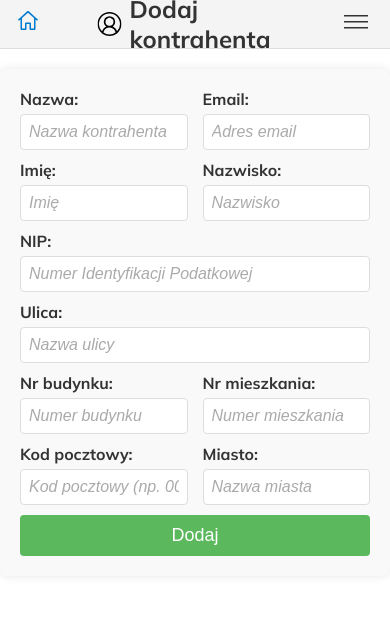
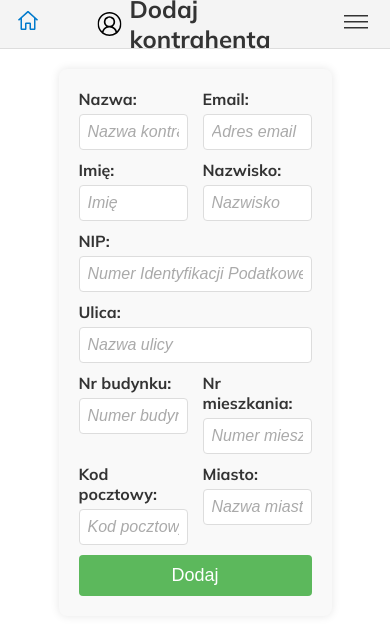
Before and after one commit to dar-kow/M-A-F, a React (Vite) app in the folder frontend/: page /contractors/new in a window 390 px wide. Shown: the top 634 px of the page. Built offline with nearby package versions, Linux system fonts and the light colour scheme; no server answers.

Commit message:
Update production Docker Compose and frontend styles for improved configuration and responsiveness

```diff
--- a/frontend/src/styles/ContractorForm.scss
+++ b/frontend/src/styles/ContractorForm.scss
@@ -1,6 +1,6 @@
 .contractor-form-container {
-  width: 100%;
-  max-width: 800px;
+  width: 70%;
+  // max-width: 800px;
   margin: 20px auto;
   padding: 20px;
   background-color: #f9f9f9;
@@ -65,8 +65,10 @@ input[type="number"] {
 
 /* Style dla placeholderów */
 input::placeholder {
-  color: #aaa; /* Jaśniejszy kolor czcionki */
-  font-style: italic; /* Opcjonalnie: dodaj kursywę */
+  color: #aaa;
+  /* Jaśniejszy kolor czcionki */
+  font-style: italic;
+  /* Opcjonalnie: dodaj kursywę */
 }
 
 .submit-button {
@@ -79,14 +81,18 @@ input::placeholder {
   transition: background-color 0.3s ease;
 
   &.add-button {
-    background-color: #5cb85c; /* Zielony dla "Dodaj" */
+    background-color: #5cb85c;
+
+    /* Zielony dla "Dodaj" */
     &:hover {
       background-color: #4cae4c;
     }
   }
 
   &.update-button {
-    background-color: #3498db; /* Niebieski dla "Aktualizuj" */
+    background-color: #3498db;
+
+    /* Niebieski dla "Aktualizuj" */
     &:hover {
       background-color: #2980b9;
     }
--- a/frontend/src/styles/InvoiceForm.scss
+++ b/frontend/src/styles/InvoiceForm.scss
@@ -1,6 +1,7 @@
 // Container for the invoice form
 .invoice-form-container {
   width: 70%;
+  // max-width: 800px;
   margin: 10px auto;
   padding: 20px;
   background-color: #f9f9f9;
```
Also changed, not shown: 2 other files (tests, documents, lock files or other folders).
